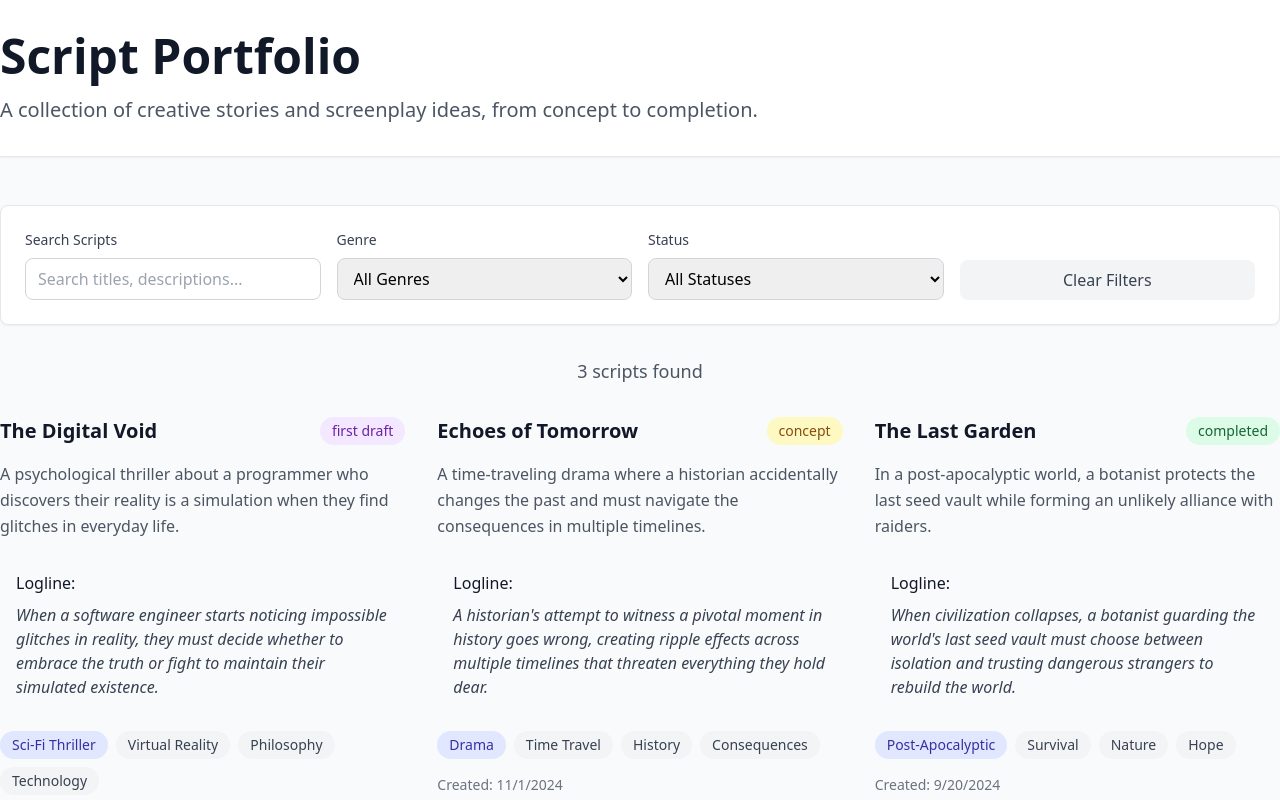
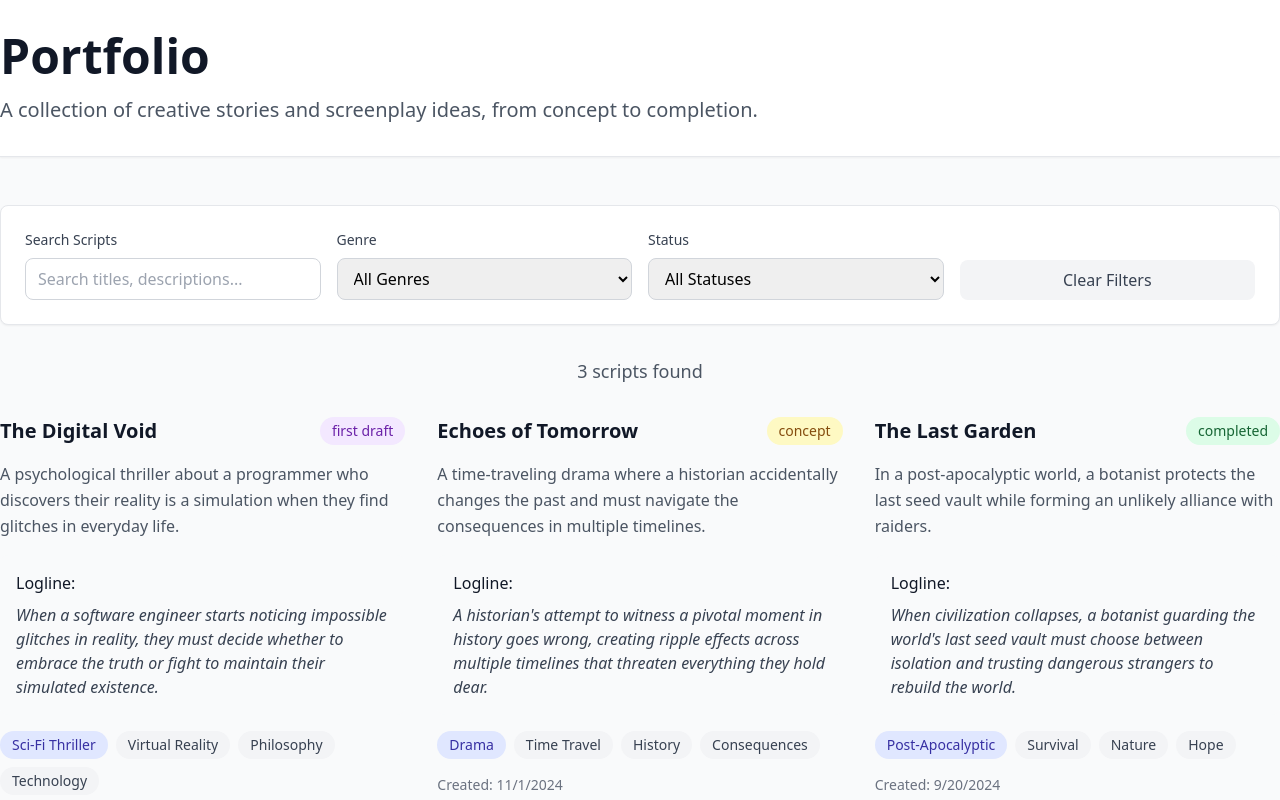
Before and after one commit to CillianOMurchu/portfolio, a React (Vite) app: page / in a window 1280 px wide. Shown: the top 800 px of the page. Built offline with nearby package versions, Linux system fonts and the light colour scheme.

Commit message:
before supabase

```diff
--- a/src/App.tsx
+++ b/src/App.tsx
@@ -70,7 +70,7 @@ function App() {
   return (
     <div className="min-h-screen bg-gray-50">
       <Header
-        title="Script Portfolio"
+        title="Portfolio"
         subtitle="A collection of creative stories and screenplay ideas, from concept to completion."
       />
 
```
